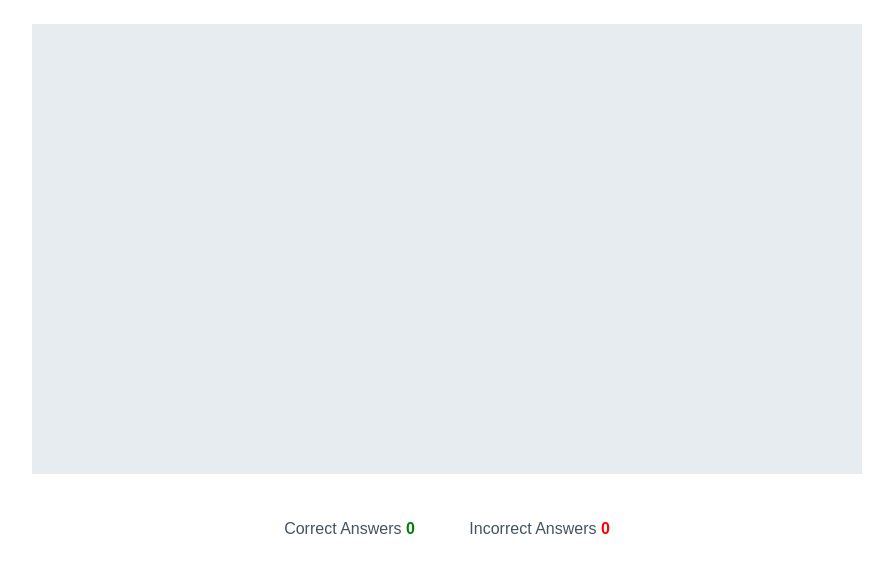
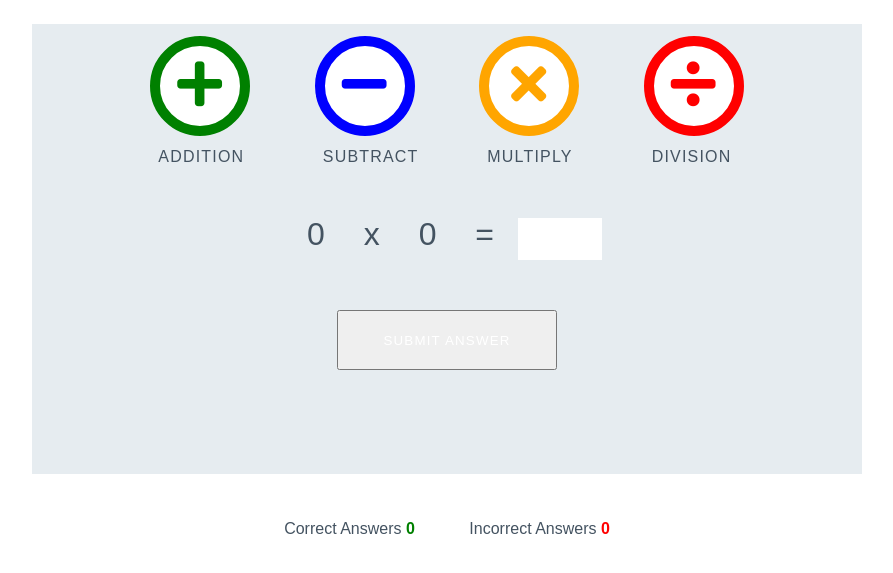
Before and after one commit to nedduc/love-maths, a plain HTML site: page index.html in a window 1280 px wide. Shown: the part 79-652 px from the top of the page, without its empty margins (193-1086 px from the left). Drawn offline with Linux system fonts and the light colour scheme.

Commit message:
Set up struture for game functions

```diff
--- a/index.html
+++ b/index.html
@@ -14,6 +14,31 @@
     <h1 class="heading">
     <img class="logo" src="assets/images/logo.png">Love Maths</h1>
     <div class="game-area">
+        <div class="controla-area">
+            <button data-type="addition" class="btn btn--big btn--green">
+                <i class="fas fa-plus"></i>
+            </button>
+
+            <button data-type="subtract" class="btn btn--big btn--blue">
+                <i class="fas fa-minus"></i>
+            </button>
+            <button data-type="multiply" class="btn btn--big btn--orange">
+                <i class="fas fa-times"></i>
+            </button>
+            <button data-type="division" class="btn btn--big btn--red">
+                <i class="fas fa-divide"></i>
+            </button>
+        </div>
+        <div class="question-area">
+            <span id="operand1">0</span>
+            <span id="operand">x</span>
+            <span id="operand2">0</span>
+            <span>=</span>
+            <p class="answer-message">Enter Answer</p>
+            <input id="answer-box" type="number">
+        </div>
+        <button data-type="submit" class="btn btn--grey">Submit Answer</button>
+
     </div>
     <div class="score-area"></div>
     <p class="scores">Correct Answers <span id="score">0</span></p>
```
